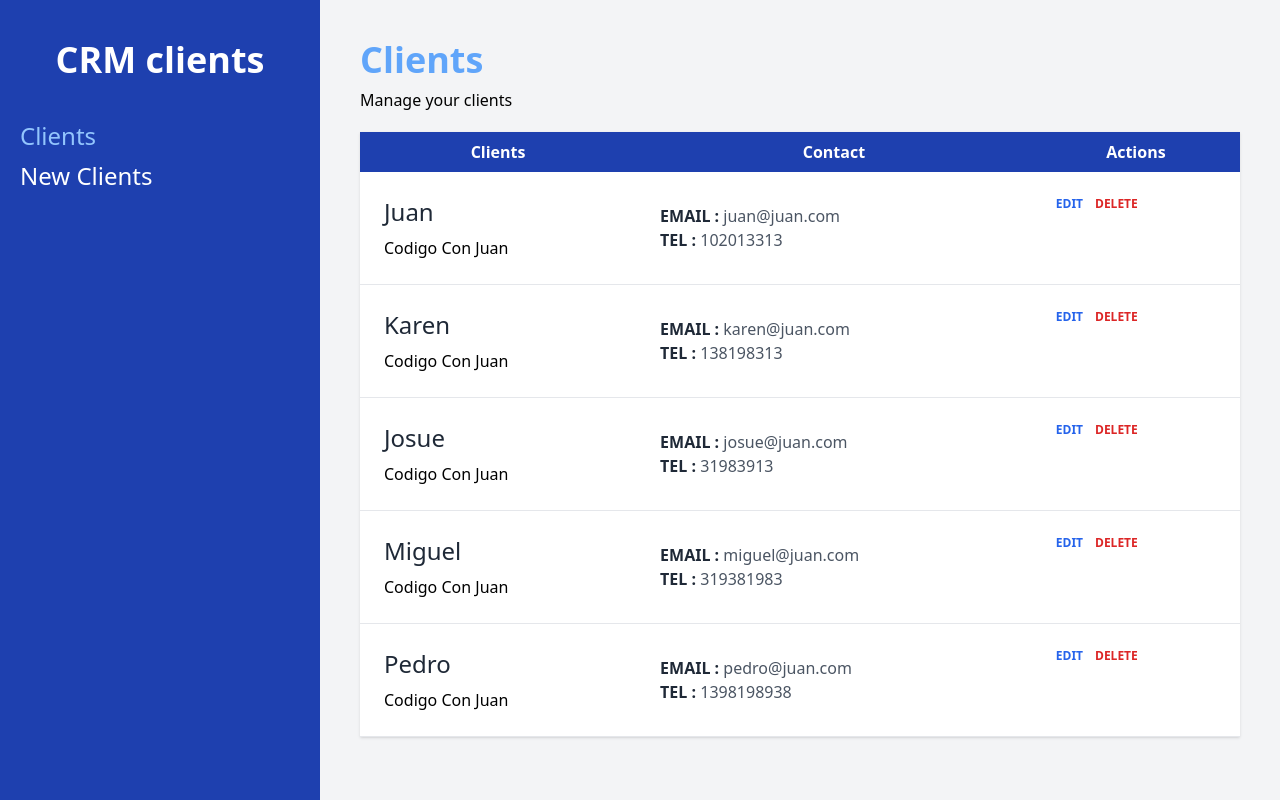
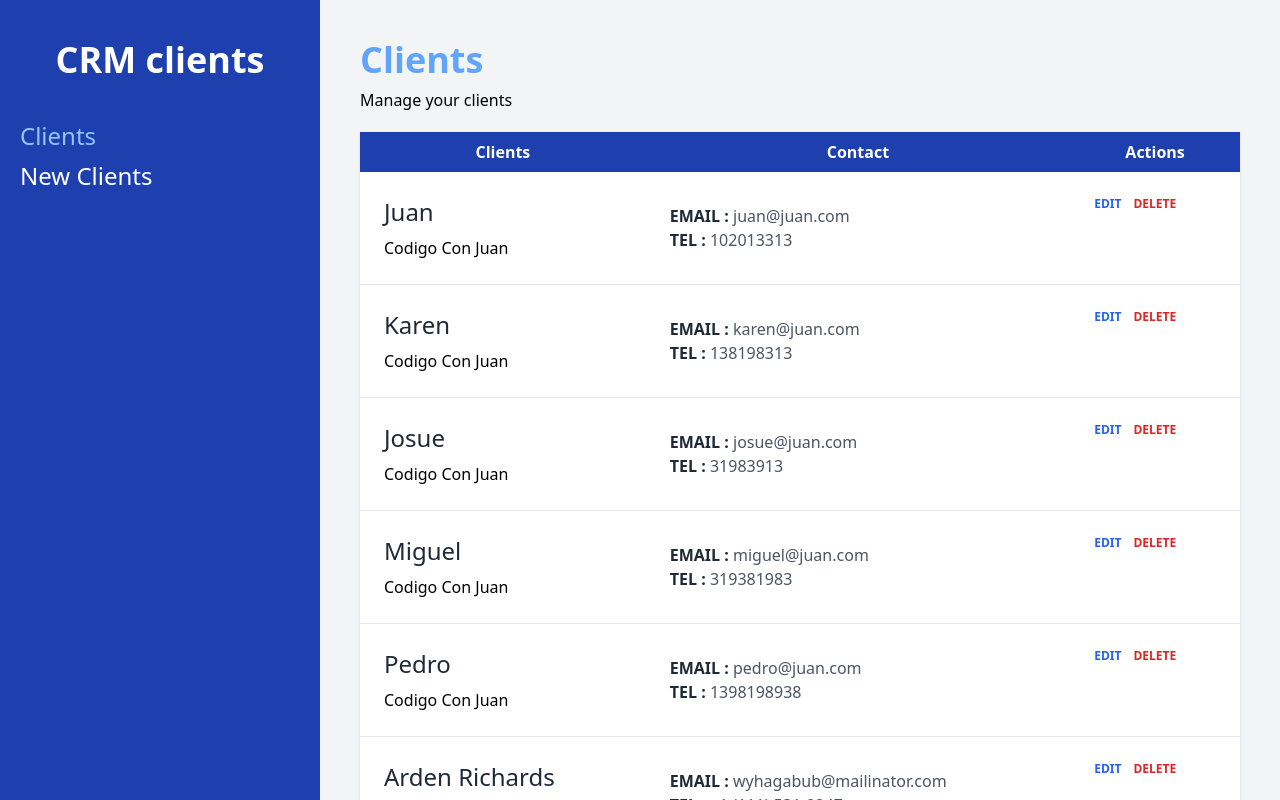
Before and after one commit to braaidg/clients-admininstrator, a React (Vite) app: page / in a window 1280 px wide. Built offline with nearby package versions, Linux system fonts and the light colour scheme; data requests are answered from the project's data file.

Commit message:
Added POST route to create a new client

```diff
--- a/db.json
+++ b/db.json
@@ -1,5 +1,5 @@
 {
-  "clients" : [
+  "clients": [
     {
       "id": 1,
       "name": "Juan",
@@ -34,6 +34,22 @@
       "phone": 1398198938,
       "email": "pedro@juan.com",
       "company": "Codigo Con Juan"
+    },
+    {
+      "name": "Arden Richards",
+      "company": "Cantu Pickett Inc",
+      "email": "wyhagabub@mailinator.com",
+      "phone": "+1 (111) 531-9247",
+      "notes": "Sint molestiae id i",
+      "id": 6
+    },
+    {
+      "name": "Justin Dunn",
+      "company": "Peters Simon LLC",
+      "email": "qahewog@mailinator.com",
+      "phone": "+1 (498) 571-3049",
+      "notes": "Aut tempore sunt of",
+      "id": 7
     }
   ]
 }
--- /dev/null
+++ b/src/data/Clients.js
@@ -0,0 +1,23 @@
+export async function getClients() {
+  const url = import.meta.env.VITE_API_URL;
+
+  const response = await fetch(url);
+  const results = await response.json();
+
+  return results;
+}
+
+export async function addClient(data) {
+  try {
+    const response = await fetch(import.meta.env.VITE_API_URL, {
+      method: "POST",
+      body: JSON.stringify(data),
+      headers: {
+        "Content-Type": "application/json",
+      },
+    });
+    await response.json();
+  } catch (error) {
+    console.log(error);
+  }
+}
--- a/src/data/Clients.jsx
+++ /dev/null
@@ -1,8 +0,0 @@
-export async function getClients() {
-  const url = import.meta.env.VITE_API_URL;
-
-  const response = await fetch(url);
-  const results = await response.json();
-
-  return results;
-}
--- a/src/pages/NewClient.jsx
+++ b/src/pages/NewClient.jsx
@@ -1,11 +1,10 @@
-import { useNavigate, Form, useActionData } from "react-router-dom";
+import { useNavigate, Form, useActionData, redirect } from "react-router-dom";
 import ClientForm from "../components/ClientForm";
 import Error from "../components/Error";
+import { addClient } from "../data/Clients";
 
 export async function action({ request }) {
   const formData = await request.formData();
-  console.log([...formData]);
-  console.log(Object.fromEntries(formData));
   const data = Object.fromEntries(formData);
 
   const email = formData.get("email");
@@ -20,7 +19,7 @@ export async function action({ request }) {
     "([!#-'*+/-9=?A-Z^-~-]+(.[!#-'*+/-9=?A-Z^-~-]+)*|\"([]!#-[^-~ \t]|(\\[\t -~]))+\")@([!#-'*+/-9=?A-Z^-~-]+(.[!#-'*+/-9=?A-Z^-~-]+)*|[[\t -Z^-~]*])"
   );
 
-  if (emailRegex.test(email)) {
+  if (!emailRegex.test(email)) {
     errors.push("Email isn't valid");
   }
 
@@ -28,14 +27,15 @@ export async function action({ request }) {
     return errors;
   }
 
-  return errors;
+  await addClient(data);
+
+  return redirect("/");
 }
 
 const NewClient = ({ client }) => {
   const navigate = useNavigate();
   const errors = useActionData();
 
-  console.log(errors);
   return (
     <>
       <h1 className="font-black text-4xl text-blue-400">New Client</h1>
```
